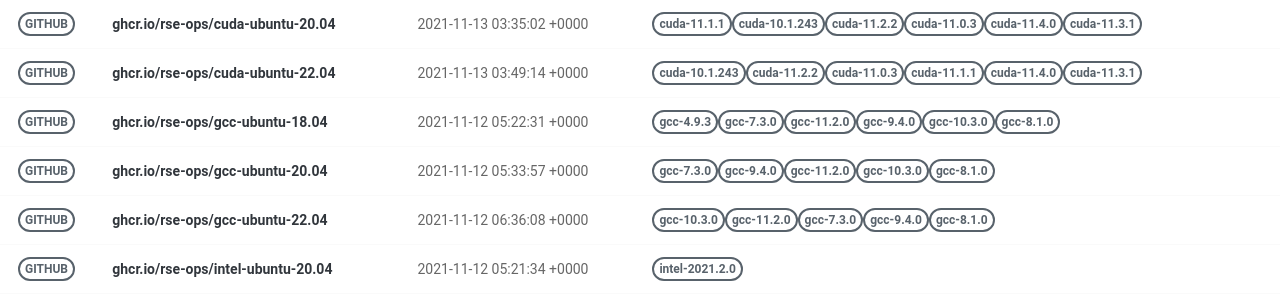
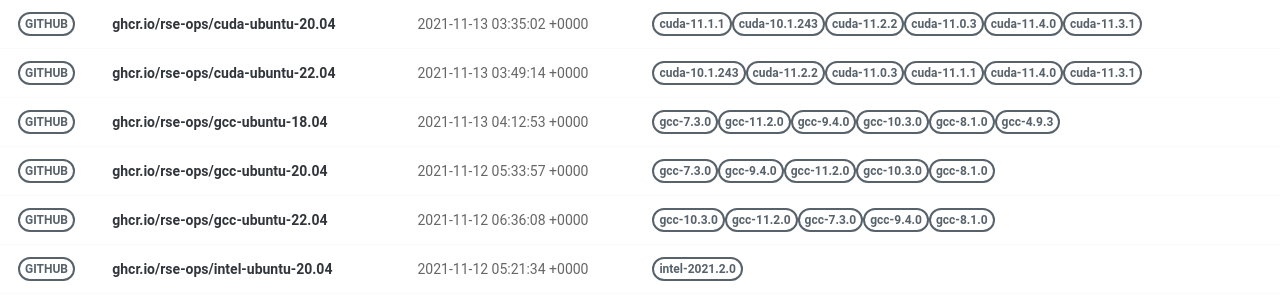
Before and after one commit to rse-ops/docker-images, a Jekyll site: the page built from pages/index.md, in a window 1280 px wide. Shown: the part 277-577 px from the top of the page. Built offline with Jekyll 4.4.1, drawn with Linux system fonts in a browser that asks for light colours; nearby versions of some CDN libraries.

Commit message:
Automated push to update library 2021-11-13

```diff
--- a/_library/ghcr.io-rse-ops-gcc-ubuntu-18.04.md
+++ b/_library/ghcr.io-rse-ops-gcc-ubuntu-18.04.md
@@ -1,14 +1,11 @@
 ---
 layout: container
 name: ghcr.io/rse-ops/gcc-ubuntu-18.04
-updated_at: 2021-11-12 05:22:31.096418
+updated_at: 2021-11-13 04:12:53.058522
 
 
 container_url: https://github.com/orgs/rse-ops/packages/container/package/gcc-ubuntu-18.04
 versions:
- - tag: gcc-4.9.3
-   dockerfile: https://github.com/rse-ops/docker-images/blob/main/ubuntu/gcc/Dockerfile
-   manifest: https://crane.ggcr.dev/manifest/ghcr.io/rse-ops/gcc-ubuntu-18.04:gcc-4.9.3
  - tag: gcc-7.3.0
    dockerfile: https://github.com/rse-ops/docker-images/blob/main/ubuntu/gcc/Dockerfile
    manifest: https://crane.ggcr.dev/manifest/ghcr.io/rse-ops/gcc-ubuntu-18.04:gcc-7.3.0
```
Also changed, not shown: other parts of _library/ghcr.io-rse-ops-gcc-ubuntu-18.04.md (+3 -0 lines).
